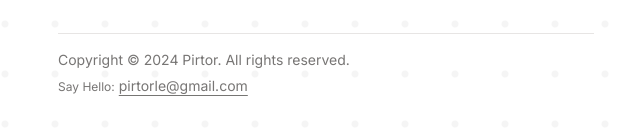
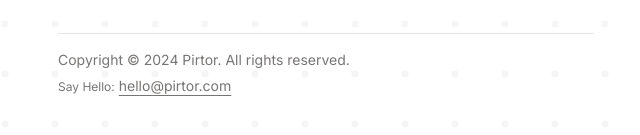
Before and after one commit to pirtor/blog, a Next.js app: page / in a window 1280 px wide. Shown: the part 455-590 px from the top of the page, without its empty margins (314-954 px from the left). Built offline with nearby package versions, Linux system fonts and the light colour scheme.

Commit message:
feat: update email address

```diff
--- a/src/components/Footer.tsx
+++ b/src/components/Footer.tsx
@@ -11,9 +11,9 @@
           <Button variant="link" asChild size="sm">
             <a
               className=" text-primary/60 hover:text-primary"
-              href="mailto:pirtorle@gmain.com?subject=Hello"
+              href="mailto:hello@pirtor.com?subject=Hello"
             >
-              pirtorle@gmail.com
+              hello@pirtor.com
             </a>
           </Button>
         </p>
```
